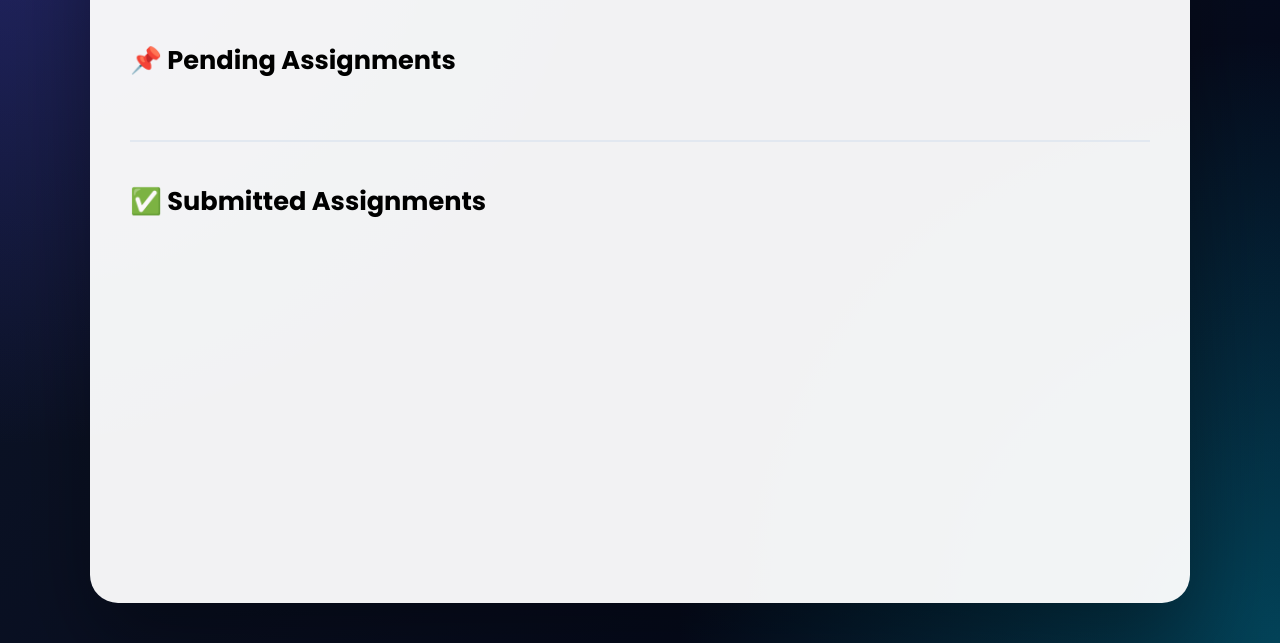
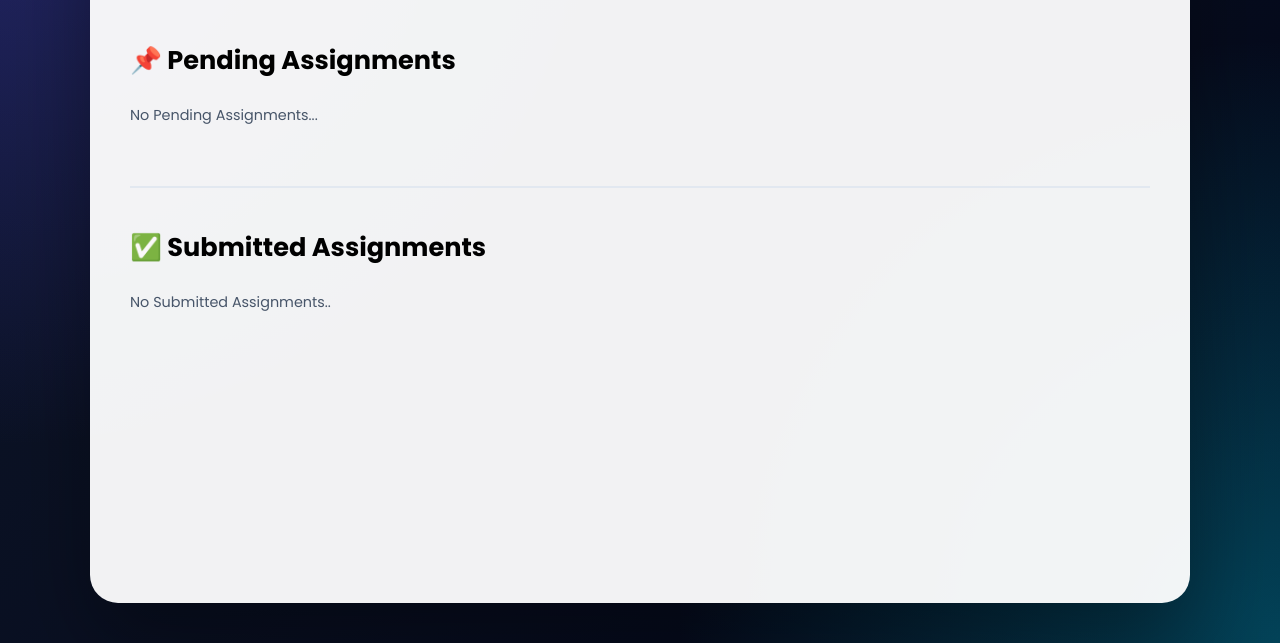
Before and after one commit to CodebyNik18/Student-Portal-System, a Django app: page /students/dashboard/submit_assignment/8 in a window 1280 px wide. Shown: the part 157-800 px from the top of the page. Run offline with Django 5.2, Linux system fonts and the light colour scheme.

Commit message:
Completed

```diff
--- a/assignments/views.py
+++ b/assignments/views.py
@@ -1,6 +1,8 @@
 from django.shortcuts import render, redirect
 from django.http import HttpResponse
 from .models import Assignment, SubmitAssignment
+from django.utils import timezone
+from django.contrib import messages
 
 def add_assignments(request):
 
@@ -61,6 +63,7 @@ def submit_assignment(request, pk):
         user = request.user
         assignment = Assignment.objects.get(id=pk)
         pdf = request.FILES['pdf']
+        due_date = assignment.due_date
         SubmitAssignment.objects.create(
             user=user,
             assignment=assignment,
--- a/enrollment/views.py
+++ b/enrollment/views.py
@@ -7,13 +7,13 @@ def dashboard(request):
     user = request.user
     course = Enrollment.objects.get(user=user)
     assignments = Assignment.objects.filter(course_name=course.course)
+    submitted_assignments_id = SubmitAssignment.objects.filter(user=user).values_list('assignment_id', flat=True)
+    pending_assignments = assignments.exclude(id__in=submitted_assignments_id)
     submitted_assignments = SubmitAssignment.objects.filter(user=user)
-    submitted_assignments_id = SubmitAssignment.objects.filter(user=user).values_list('assignment_id', flat=True)
     context = {
         'user': user.get_full_name().capitalize(),
         'course': course.get_course_display(),
-        'assignments': assignments,
-        'submitted_assignments_id': submitted_assignments_id,
+        'pending_assignments': pending_assignments,
         'submitted_assignments': submitted_assignments,
     }
     return render(request=request, template_name='student_dashboard.html', context=context)
--- a/templates/students/student_dashboard.html
+++ b/templates/students/student_dashboard.html
@@ -25,36 +25,36 @@
             </div>
         </header>
 
-        <!-- pending and submitted assignments -->
         <section class="assignments-section">
             <h2>📌 Pending Assignments</h2>
-            {% for assignment in assignments %}
-            {% if assignment.id not in submitted_assignments_id %}
 
+            {% if pending_assignments %}
+            {% for pending_assignment in pending_assignments %}
             <div class="assignment-grid">
 
                 <div class="assignment-card">
 
                     <div class="assignment-top">
-                            <h3>{{assignment.title}}</h3>
+                        <h3>{{pending_assignment.title}}</h3>
                         <span class="status pending">Pending</span>
                     </div>
 
                     <p class="description">
-                            By: {{assignment.teacher_name}}
+                        By: {{pending_assignment.full_name}}
                     </p>
 
                     <div class="assignment-meta">
-                            📅 Due: {{assignment.due_date}}
+                        📅 Due: {{pending_assignment.due_date}}
                     </div>
 
                     <div class="assignment-actions">
-                            <a href="{{ assignment.assignment.url }}" target="_blank" class="view-btn">
+                        <a href="{{ pending_assignment.assignment.url }}" target="_blank" class="view-btn">
                             View Assignment PDF
                         </a>
                     </div>
 
-                        <form action="{% url 'submit_assignment' assignment.id %}" class="submit-form" method="post" enctype="multipart/form-data">
+                    <form action="{% url 'submit_assignment' pending_assignment.id %}" class="submit-form" method="post"
+                        enctype="multipart/form-data">
                         {% csrf_token %}
                         <input name="pdf" type="file" accept="application/pdf" required>
                         <button type="submit">Submit Assignment</button>
@@ -63,38 +63,38 @@
                 </div>
 
             </div>
+            {% endfor %}
             {% else %}
             <p class="description">
                 No Pending Assignments...
             </p>
             {% endif %}
-            {% endfor %}
         </section>
 
         <section class="submitted-section">
             <h2>✅ Submitted Assignments</h2>
 
-            {% for assignment in assignments %}
-            {% if assignment.id in submitted_assignments_id %}
+            {% if submitted_assignments %}
+            {% for submitted_assignment in submitted_assignments %}
             <div class="assignment-grid">
 
                 <div class="assignment-card submitted-card">
 
                     <div class="assignment-top">
-                        <h3>{{assignment.title}}</h3>
+                        <h3>{{submitted_assignment.assignment.title}}</h3>
                         <span class="status submitted">Submitted</span>
                     </div>
 
                     <p class="description">
-                        By: {{assignment.teacher_name}}
+                        By: {{submitted_assignment.assignment.full_name}}
                     </p>
 
                     <div class="assignment-meta">
-                        📅 Submitted on: 14 Feb 2026, 09:45 PM
+                        📅 Submitted on: {{submitted_assignment.created_at}}
                     </div>
 
                     <div class="assignment-actions">
-                        <a href="{{assignment.assignment.url}}" target="_blank" class="view-btn">
+                        <a href="{{submitted_assignment.pdf.url}}" target="_blank" class="view-btn">
                             View Assignment PDF
                         </a>
                     </div>
@@ -102,15 +102,15 @@
                     <div class="submitted-info">
                         ✔ PDF uploaded successfully
                     </div>
+                </div>
+            </div>
+            {% endfor %}
 
-                </div>
             {% else %}
             <p class="description">
                 No Submitted Assignments..
             </p>
             {% endif %}
-                {% endfor %}
-            </div>
         </section>
 
     </div>
```
Also changed, not shown: db.sqlite3, 4 other files. Lines whose indentation alone changed are shown as unchanged.
